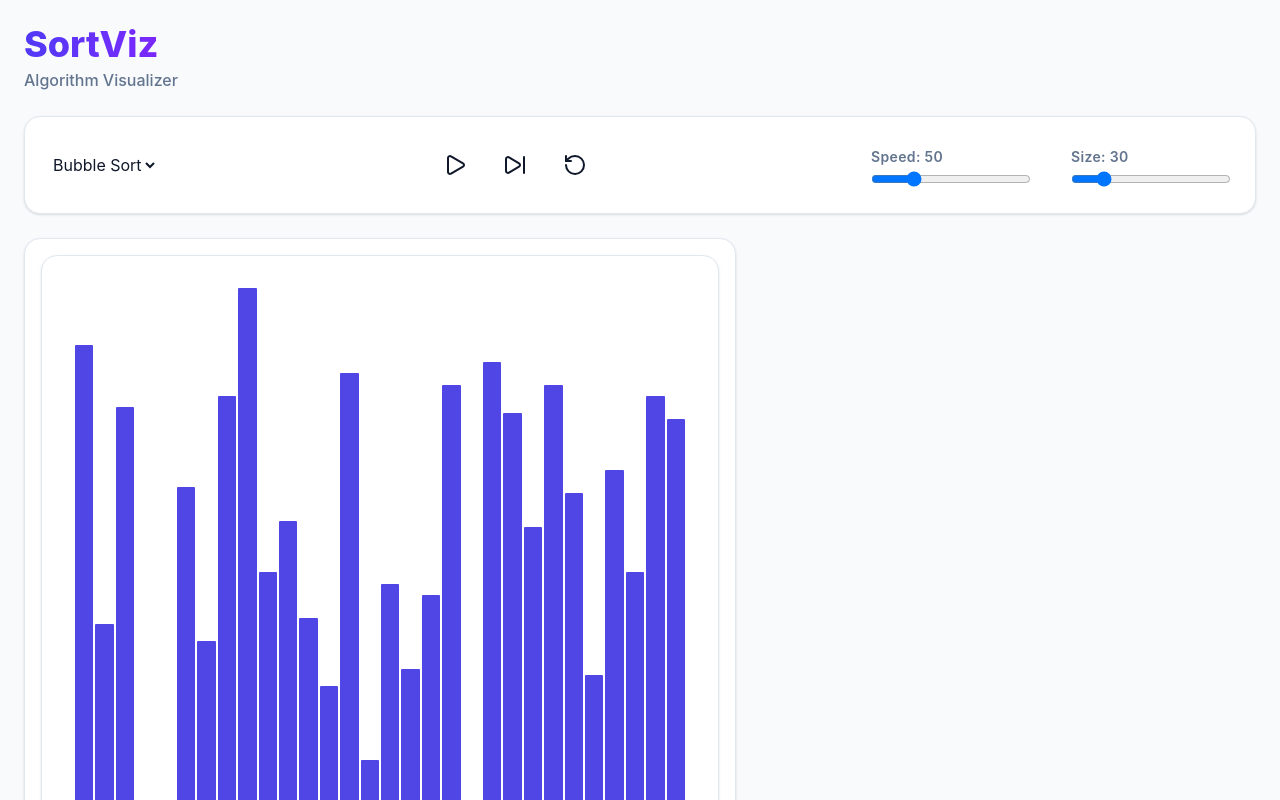
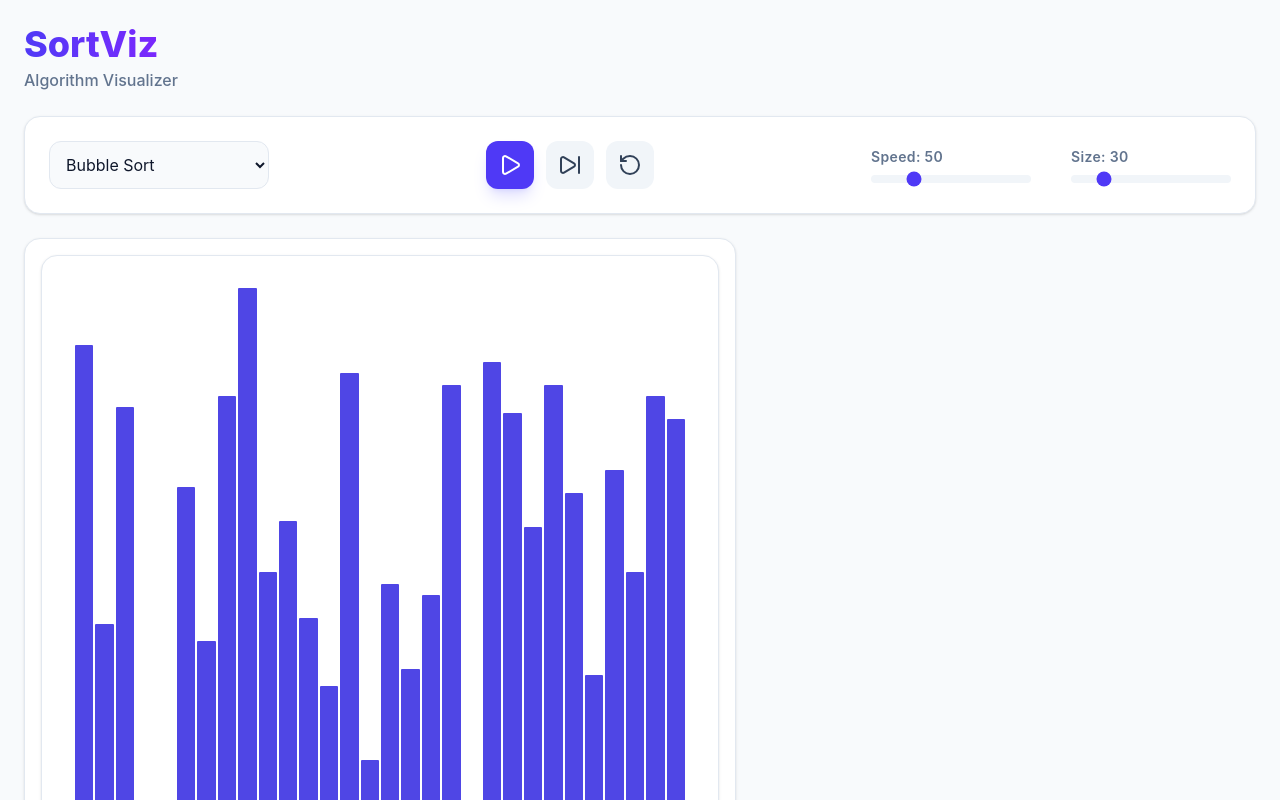
Before and after one commit to bermeb/sortviz, a React (Vite) app: page / in a window 1280 px wide. Shown: the top 800 px of the page. Built offline with nearby package versions, Linux system fonts and the light colour scheme.

Commit message:
adjust design of control panel elements and add an emoji to separate cursed algos

```diff
--- a/src/components/ControlPanel.jsx
+++ b/src/components/ControlPanel.jsx
@@ -21,11 +21,12 @@ export function ControlPanel({
                     value={selectedAlgo}
                     onChange={(e) => setSelectedAlgo(e.target.value)}
                     disabled={isPlaying}
-                    className=""
+                    className="bg-slate-50 border border-slate-200 text-slate-900 text-base rounded-xl focus:ring-indigo-500 focus:border-indigo-500 block w-full p-3
+          min-w-55 cursor-pointer outline-none"
                 >
                     {algorithms.map((algo) => (
                         <option key={algo.id} value={algo.id}>
-                            {algo.name}
+                            {algo.name} {algo.cursed ? '💀' : ''}
                         </option>
                     ))}
                 </select>
@@ -34,7 +35,7 @@ export function ControlPanel({
             <div className="flex items-center gap-3">
                 <button
                     onClick={isPlaying ? pause : play}
-                    className="flex items-center justify-center w-12 h-12"
+                    className="flex items-center justify-center w-12 h-12 bg-indigo-600 hover:bg-indigo-700 text-white rounded-xl transition-all hover:scale-105 active:scale-95 shadow-lg shadow-indigo-500/20"
                     title={isPlaying ? "Pause" : "Play"}
                 >
                     {isPlaying ? <Pause size={24} /> : <Play size={24} />}
@@ -42,14 +43,14 @@ export function ControlPanel({
                 <button
                     onClick={step}
                     disabled={isPlaying}
-                    className="flex items-center justify-center w-12 h-12"
+                    className="flex items-center justify-center w-12 h-12 bg-slate-100 hover:bg-slate-200 text-slate-700 rounded-xl transition-all hover:scale-105 active:scale-95 disabled:opacity-50"
                     title="Step Forward"
                 >
                     <SkipForward size={24} />
                 </button>
                 <button
                     onClick={reset}
-                    className="flex items-center justify-center w-12 h-12 "
+                    className="flex items-center justify-center w-12 h-12 bg-slate-100 hover:bg-slate-200 text-slate-700 rounded-xl transition-all hover:scale-105 active:scale-95"
                     title="Reset Array"
                 >
                     <RotateCcw size={24} />
@@ -67,7 +68,7 @@ export function ControlPanel({
                         max="200"
                         value={speed}
                         onChange={(e) => setSpeed(Number(e.target.value))}
-                        className="w-full h-2"
+                        className="w-full h-2 bg-slate-100 rounded-lg appearance-none cursor-pointer accent-indigo-600"
                     />
                 </div>
 
@@ -83,7 +84,7 @@ export function ControlPanel({
                             if (!isPlaying) reset();
                         }}
                         disabled={isPlaying}
-                        className="w-full h-2"
+                        className="w-full h-2 bg-slate-100 rounded-lg appearance-none cursor-pointer accent-indigo-600 disabled:opacity-50"
                     />
                 </div>
             </div>
```
